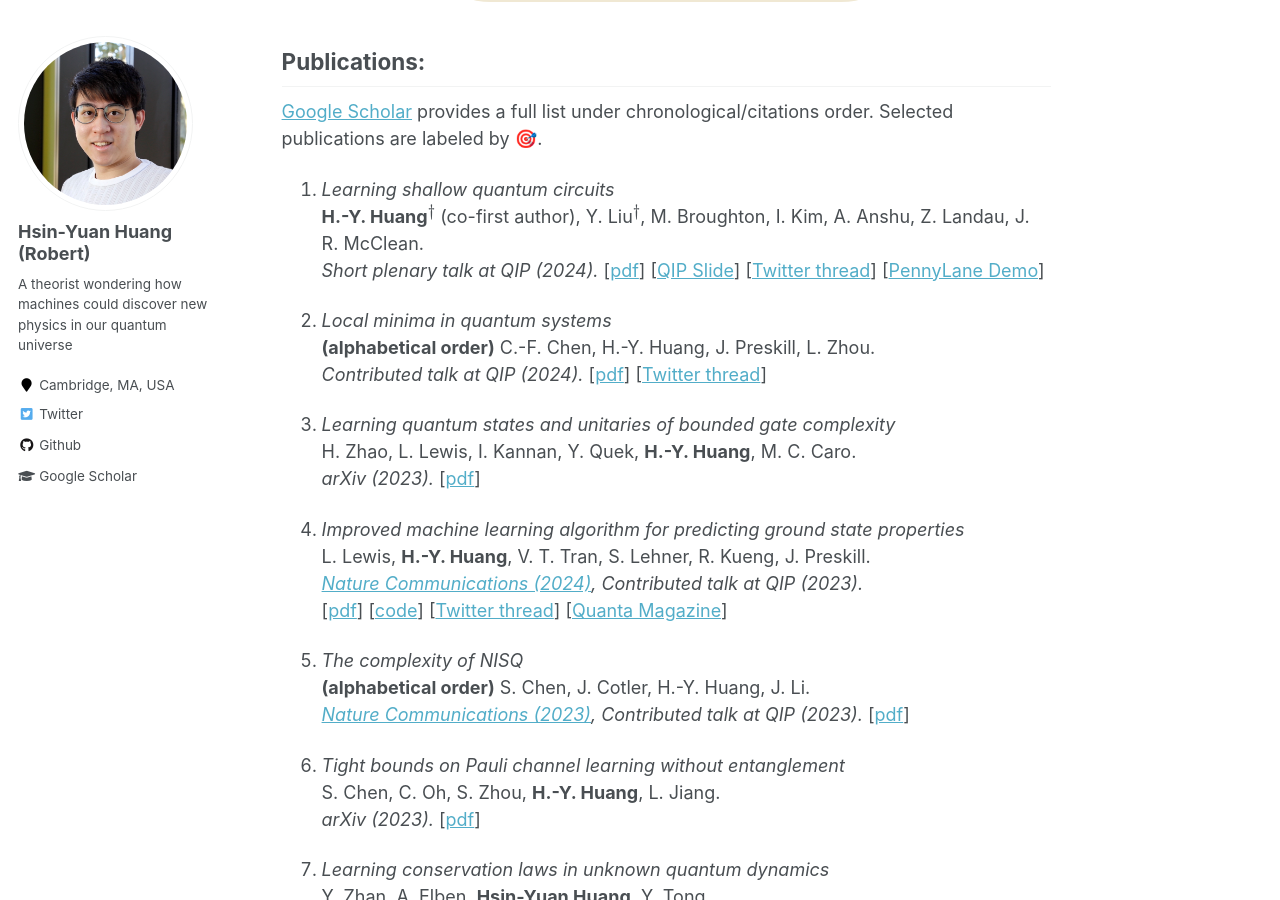
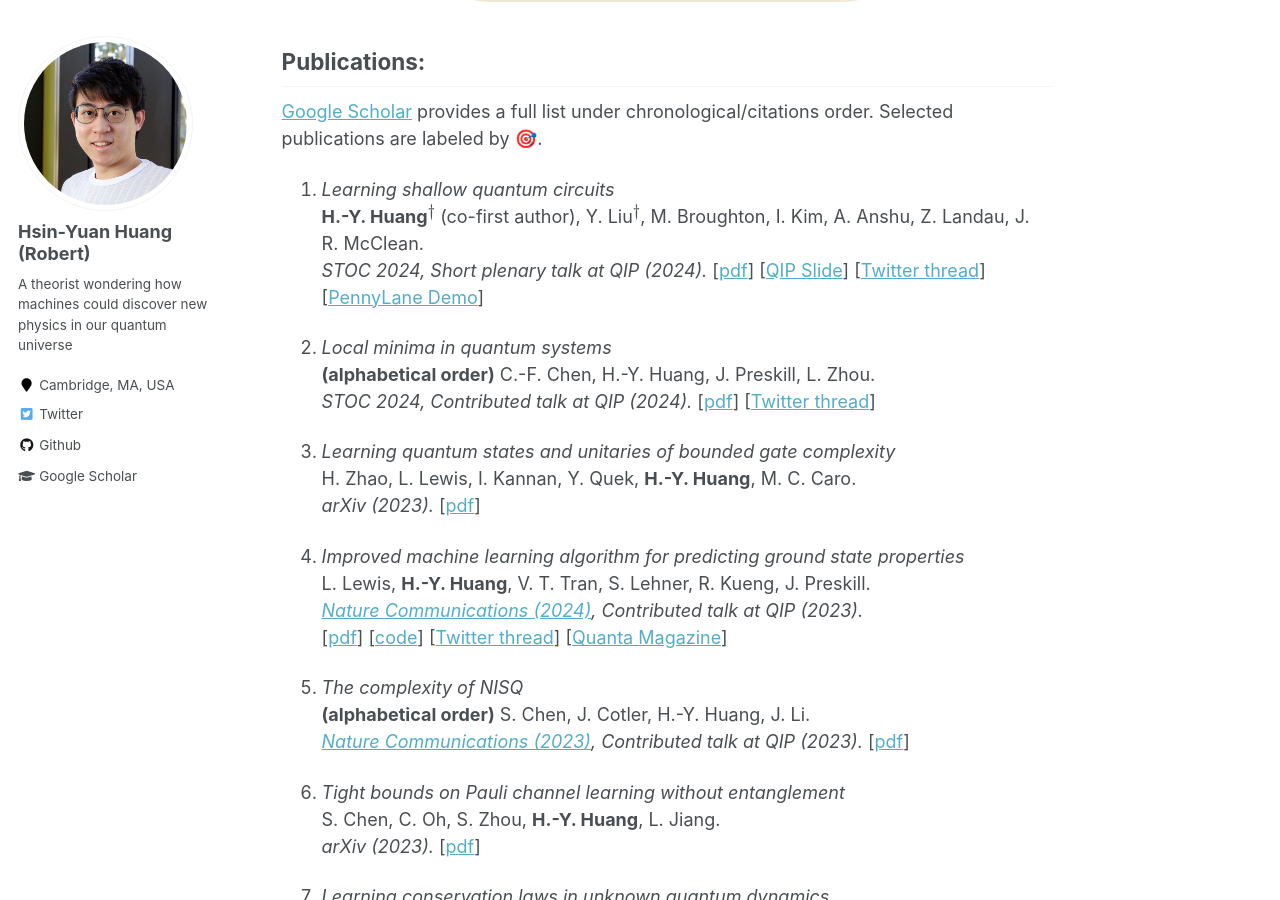
Before and after one commit to hsinyuan-huang/hsinyuan-huang.github.io, a Jekyll site: the page built from _pages/about.md, in a window 1280 px wide and 900 px high, scrolled down 1297 px. Built offline with Jekyll 4.4.1, drawn with Linux system fonts in a browser that asks for light colours; emoji names are drawn with the system emoji font; formulas are drawn with MathJax 3.

Commit message:
Update CV

```diff
--- a/_pages/about.md
+++ b/_pages/about.md
@@ -34,11 +34,11 @@
 
 1. *Learning shallow quantum circuits* <br>
 **H.-Y. Huang**<sup>$\dagger$</sup> (co-first author), Y. Liu<sup>$\dagger$</sup>, M. Broughton, I. Kim, A. Anshu, Z. Landau, J. R. McClean.<br>
-*Short plenary talk at QIP (2024).* [<a href="https://arxiv.org/abs/2401.10095" target="_blank">pdf</a>] [<a href="https://hsinyuan-huang.github.io/assets/img/Learning-shallow-QC-QIP.pdf" target="_blank">QIP Slide</a>] [<a href="https://x.com/RobertHuangHY/status/1748917003170332700?s=20" target="_blank">Twitter thread</a>] [<a href="https://pennylane.ai/qml/demos/tutorial_learningshallow/" target="_blank">PennyLane Demo</a>]
+*STOC 2024, Short plenary talk at QIP (2024).* [<a href="https://arxiv.org/abs/2401.10095" target="_blank">pdf</a>] [<a href="https://hsinyuan-huang.github.io/assets/img/Learning-shallow-QC-QIP.pdf" target="_blank">QIP Slide</a>] [<a href="https://x.com/RobertHuangHY/status/1748917003170332700?s=20" target="_blank">Twitter thread</a>] [<a href="https://pennylane.ai/qml/demos/tutorial_learningshallow/" target="_blank">PennyLane Demo</a>]
 
 1. *Local minima in quantum systems* <br>
 **(alphabetical order)** C.-F. Chen, H.-Y. Huang, J. Preskill, L. Zhou.<br>
-*Contributed talk at QIP (2024).* [<a href="https://arxiv.org/abs/2309.16596" target="_blank">pdf</a>] [<a href="https://twitter.com/RobertHuangHY/status/1707861752942145672" target="_blank">Twitter thread</a>]
+*STOC 2024, Contributed talk at QIP (2024).* [<a href="https://arxiv.org/abs/2309.16596" target="_blank">pdf</a>] [<a href="https://twitter.com/RobertHuangHY/status/1707861752942145672" target="_blank">Twitter thread</a>]
 
 1. *Learning quantum states and unitaries of bounded gate complexity* <br>
 H. Zhao, L. Lewis, I. Kannan, Y. Quek, **H.-Y. Huang**, M. C. Caro.<br>
```
